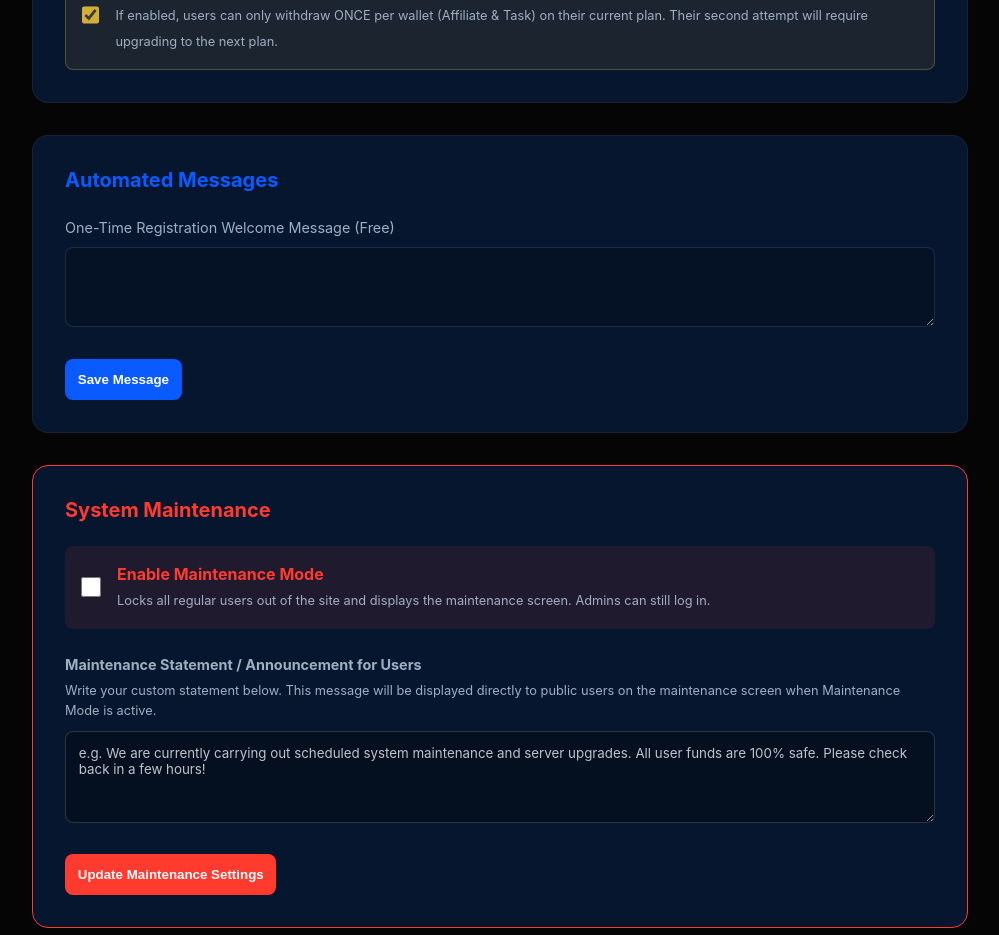
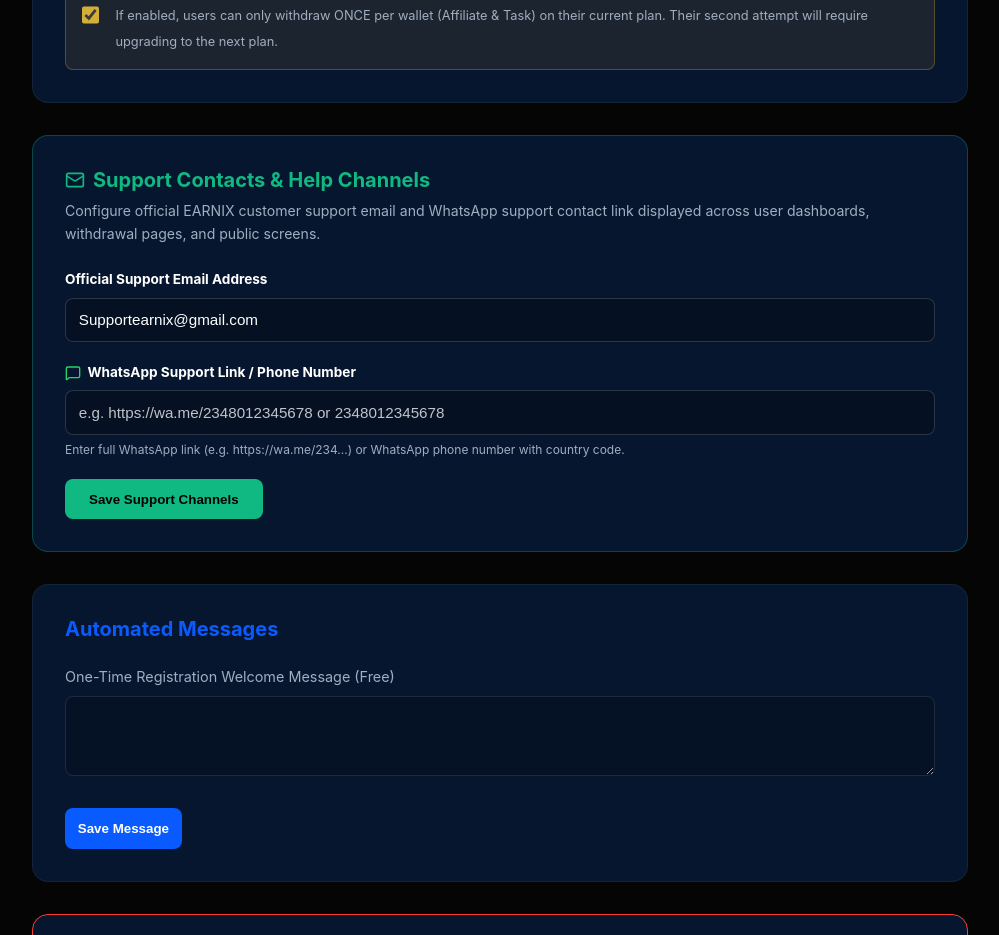
Before and after one commit to Eliyoung2005/EARNIX, a Next.js app: page /admin/settings in a window 1280 px wide. Shown: the part 1020-1955 px from the top of the page, without its empty margins (280-1279 px from the left). Built offline with nearby package versions, Linux system fonts and the light colour scheme; no server answers.

Commit message:
Add official support email Supportearnix@gmail.com and WhatsApp support settings

```diff
--- a/src/app/admin/settings/page.tsx
+++ b/src/app/admin/settings/page.tsx
@@ -2,6 +2,7 @@
 
 import { useState, useEffect } from 'react';
 import Link from 'next/link';
+import { Mail, MessageSquare } from 'lucide-react';
 
 import WithdrawalPortalControl from '../withdrawals/WithdrawalPortalControl';
 
@@ -82,6 +83,74 @@ export default function AdminSettings() {
         </form>
       </div>
 
+      {/* Official Support Channels */}
+      <div className="bg-surface" style={{ padding: '2rem', borderRadius: '16px', marginTop: '2rem', border: '1px solid rgba(16, 185, 129, 0.3)' }}>
+        <h2 style={{ fontSize: '1.25rem', marginBottom: '0.5rem', color: '#10b981', display: 'flex', alignItems: 'center', gap: '0.5rem' }}>
+          <Mail size={20} /> Support Contacts &amp; Help Channels
+        </h2>
+        <p style={{ color: 'var(--text-secondary)', fontSize: '0.88rem', marginBottom: '1.5rem' }}>
+          Configure official EARNIX customer support email and WhatsApp support contact link displayed across user dashboards, withdrawal pages, and public screens.
+        </p>
+
+        <form style={{ display: 'flex', flexDirection: 'column', gap: '1.25rem' }} onSubmit={e => e.preventDefault()}>
+          <div>
+            <label style={{ display: 'block', fontSize: '0.85rem', fontWeight: 'bold', color: 'white', marginBottom: '0.4rem' }}>
+              Official Support Email Address
+            </label>
+            <input
+              type="email"
+              value={settings?.supportEmail ?? 'Supportearnix@gmail.com'}
+              onChange={(e) => setSettings({ ...settings, supportEmail: e.target.value })}
+              placeholder="e.g. Supportearnix@gmail.com"
+              style={{ width: '100%', padding: '0.8rem', borderRadius: '8px', background: 'rgba(0,0,0,0.25)', border: '1px solid rgba(255,255,255,0.15)', color: 'white', fontSize: '0.95rem' }}
+            />
+          </div>
+
+          <div>
+            <label style={{ fontSize: '0.85rem', fontWeight: 'bold', color: 'white', marginBottom: '0.4rem', display: 'flex', alignItems: 'center', gap: '0.4rem' }}>
+              <MessageSquare size={16} style={{ color: '#25D366' }} /> WhatsApp Support Link / Phone Number
+            </label>
+            <input
+              type="text"
+              value={settings?.whatsappSupport ?? ''}
+              onChange={(e) => setSettings({ ...settings, whatsappSupport: e.target.value })}
+              placeholder="e.g. https://wa.me/2348012345678 or 2348012345678"
+              style={{ width: '100%', padding: '0.8rem', borderRadius: '8px', background: 'rgba(0,0,0,0.25)', border: '1px solid rgba(255,255,255,0.15)', color: 'white', fontSize: '0.95rem' }}
+            />
+            <span style={{ fontSize: '0.75rem', color: 'var(--text-secondary)', marginTop: '0.3rem', display: 'block' }}>
+              Enter full WhatsApp link (e.g. https://wa.me/234...) or WhatsApp phone number with country code.
+            </span>
+          </div>
+
+          <button
+            onClick={async () => {
+              setSaving(true);
+              try {
+                await fetch('/api/admin/settings', {
+                  method: 'PATCH',
+                  headers: { 'Content-Type': 'application/json' },
+                  body: JSON.stringify({
+                    supportEmail: settings?.supportEmail || 'Supportearnix@gmail.com',
+                    whatsappSupport: settings?.whatsappSupport || ''
+                  })
+                });
+                alert('Support contacts saved successfully!');
+              } catch (err) {
+                console.error(err);
+                alert('Failed to save support contacts');
+              } finally {
+                setSaving(false);
+              }
+            }}
+            disabled={saving}
+            className="btn-primary"
+            style={{ padding: '0.8rem 1.5rem', borderRadius: '8px', fontWeight: 'bold', alignSelf: 'flex-start', background: '#10b981', color: 'black' }}
+          >
+            {saving ? 'Saving...' : 'Save Support Channels'}
+          </button>
+        </form>
+      </div>
+
       {/* Global Notifications / Messages */}
       <div className="bg-surface" style={{ padding: '2rem', borderRadius: '16px', marginTop: '2rem' }}>
         <h2 style={{ fontSize: '1.25rem', marginBottom: '1.5rem', color: 'var(--accent-blue)' }}>Automated Messages</h2>
--- a/src/app/api/admin/settings/route.ts
+++ b/src/app/api/admin/settings/route.ts
@@ -53,7 +53,8 @@ export async function PATCH(req: Request) {
       'enableWithdrawals', 'enableReferrals', 'requireUpgradeForWithdrawal',
       'welcomePopupEnabled', 'welcomePopupTitleFree', 'welcomePopupMessageFree',
       'welcomePopupTitlePro', 'welcomePopupMessagePro', 'welcomePopupLink',
-      'adsenseEnabled', 'adsenseClientId'
+      'adsenseEnabled', 'adsenseClientId',
+      'supportEmail', 'whatsappSupport'
     ];
 
     const dateFields = [
--- a/src/app/dashboard/settings/page.tsx
+++ b/src/app/dashboard/settings/page.tsx
@@ -155,7 +155,7 @@ export default function UserProfile() {
             </div>
 
             <p style={{ fontSize: '0.8rem', color: 'var(--text-secondary)', margin: 0 }}>
-              Note: Contact Support if you need to change your registered email address or username.
+              Note: Contact Support at <a href="mailto:Supportearnix@gmail.com" style={{ color: 'var(--accent-blue)', textDecoration: 'underline' }}>Supportearnix@gmail.com</a> if you need to change your registered email address or username.
             </p>
           </div>
         </div>
--- a/src/app/terms/page.tsx
+++ b/src/app/terms/page.tsx
@@ -51,7 +51,7 @@ export default function TermsOfServicePage() {
         </p>
 
         <div style={{ marginTop: '4rem', paddingTop: '2rem', borderTop: '1px solid rgba(255,255,255,0.1)', textAlign: 'center' }}>
-          <p>If you have any questions about these Terms, please contact support.</p>
+          <p>If you have any questions about these Terms, please contact support at <a href="mailto:Supportearnix@gmail.com" style={{ color: 'var(--accent-blue)', textDecoration: 'underline' }}>Supportearnix@gmail.com</a>.</p>
           <Link href="/" className="btn-primary" style={{ display: 'inline-block', marginTop: '1.5rem', borderRadius: '50px', padding: '0.8rem 2rem' }}>Back to Home</Link>
         </div>
 
```
Also changed, not shown: src/app/dashboard/withdrawals/page.tsx (+59 -6 lines), 1 other file (tests, documents, lock files or other folders).
